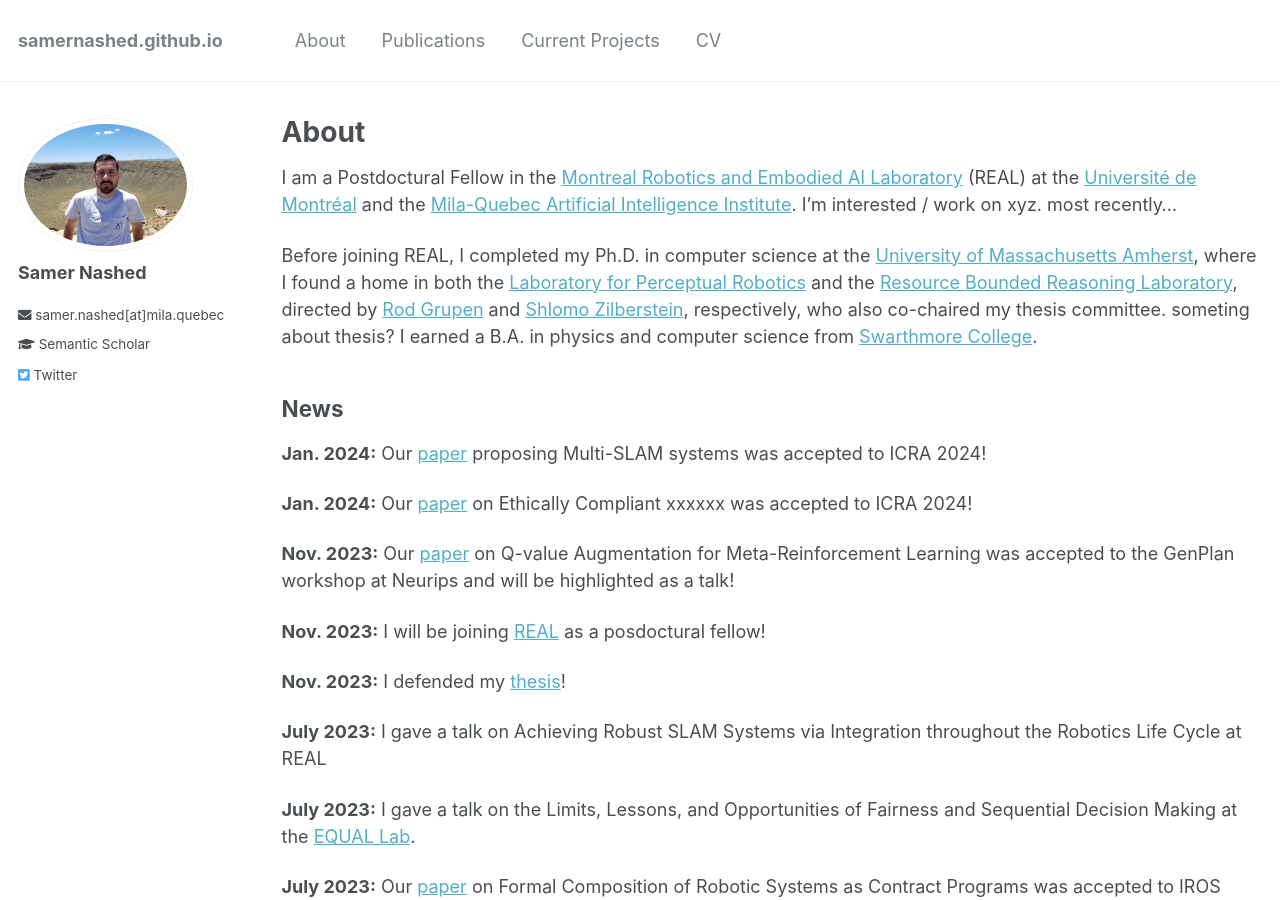
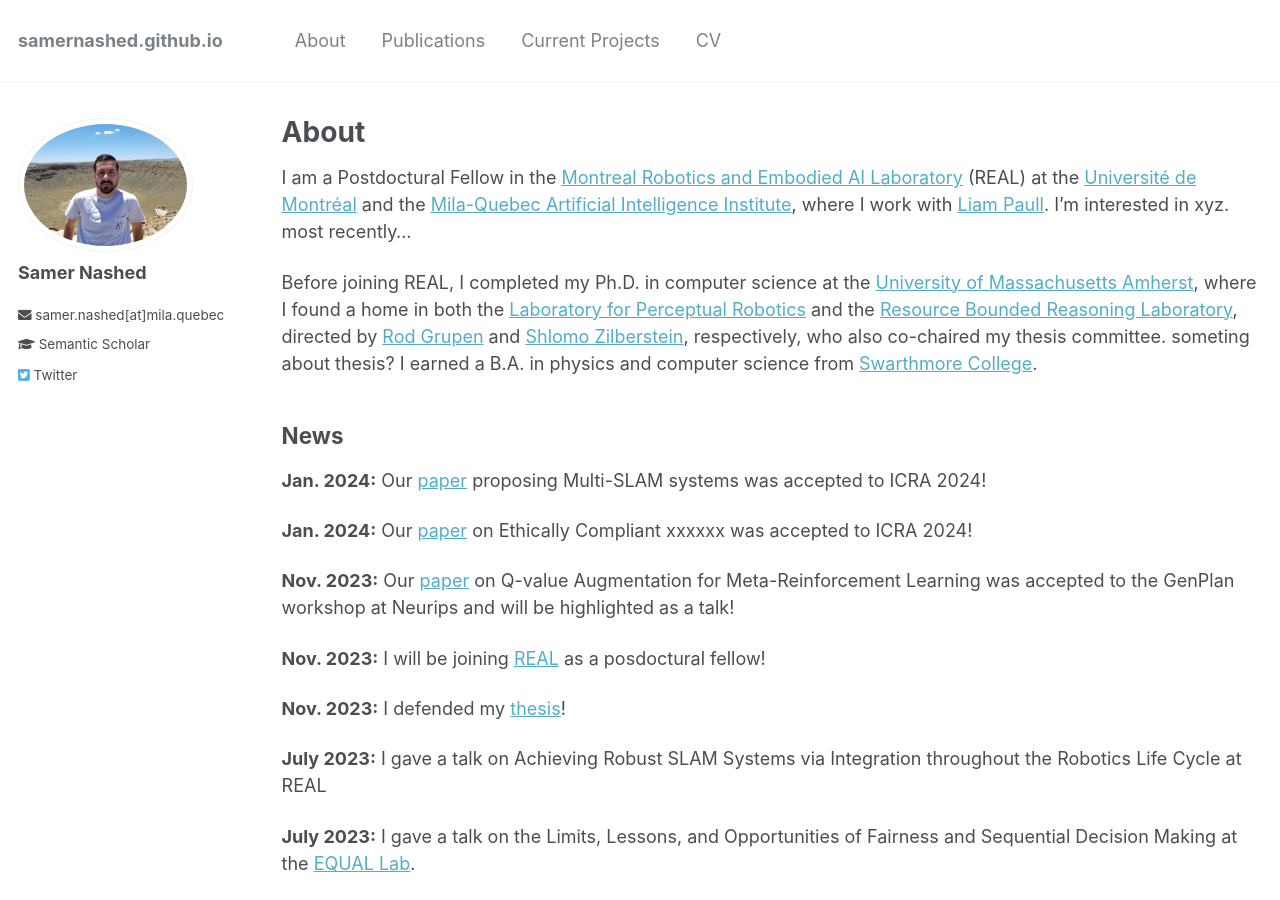
Before and after one commit to SamerNashed/samernashed.github.io, a Jekyll site: the page built from _pages/about.md, in a window 1280 px wide and 900 px high. Built offline with Jekyll 4.4.1, drawn with Linux system fonts in a browser that asks for light colours.

Commit message:
Update about.md

```diff
--- a/_pages/about.md
+++ b/_pages/about.md
@@ -8,7 +8,7 @@ redirect_from:
 ---
 
 
-I am a Postdoctural Fellow in the [Montreal Robotics and Embodied AI Laboratory](https://montrealrobotics.ca/) (REAL) at the [Université de Montréal](https://www.umontreal.ca/) and the [Mila-Quebec Artificial Intelligence Institute](https://mila.quebec/en/). I'm interested / work on xyz. most recently...
+I am a Postdoctural Fellow in the [Montreal Robotics and Embodied AI Laboratory](https://montrealrobotics.ca/) (REAL) at the [Université de Montréal](https://www.umontreal.ca/) and the [Mila-Quebec Artificial Intelligence Institute](https://mila.quebec/en/), where I work with [Liam Paull](https://liampaull.ca/). I'm interested in xyz. most recently...
 
 Before joining REAL, I completed my Ph.D. in computer science at the [University of Massachusetts Amherst](https://www.umass.edu/), where I found a home in both the [Laboratory for Perceptual Robotics](https://www-robotics.cs.umass.edu/) and the [Resource Bounded Reasoning Laboratory](https://groups.cs.umass.edu/shlomo/research/), directed by [Rod Grupen](https://www-robotics.cs.umass.edu/~grupen/) and [Shlomo Zilberstein](https://groups.cs.umass.edu/shlomo/), respectively, who also co-chaired my thesis committee. someting about thesis? I earned a B.A. in physics and computer science from [Swarthmore College](https://www.swarthmore.edu/).
 
@@ -60,6 +60,10 @@ Before joining REAL, I completed my Ph.D. in computer science at the [University
 
 **July 2020:** l2v to IROS 2020!
 
+<!--space grant-->
+
+<!--dissertation award-->
+
 <!--3 internships-->
 
 <!--passed portfolio-->
```
